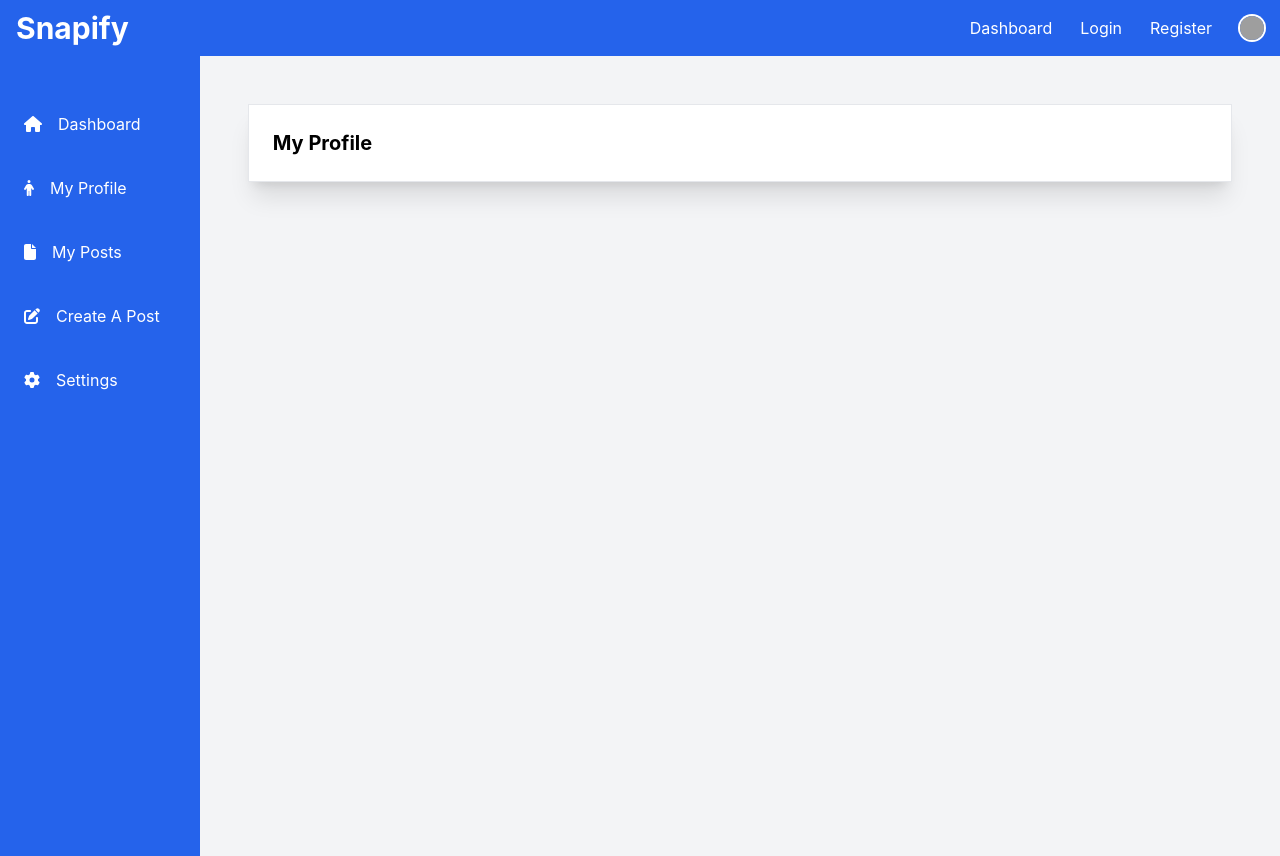
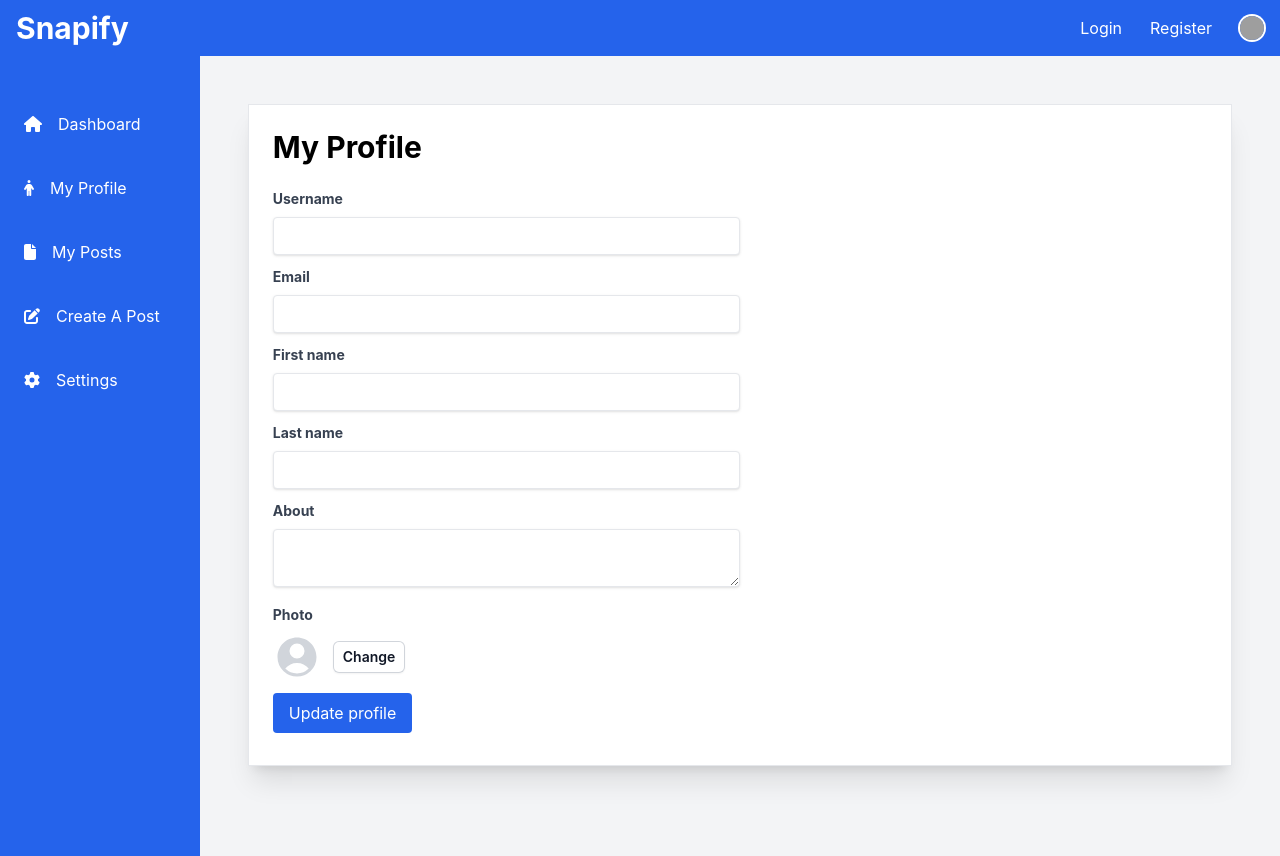
Before and after one commit to owensanders/snapify, a React (Create React App) app: page /my-profile in a window 1280 px wide. Built offline with nearby package versions, Linux system fonts and the light colour scheme; grey boxes are pictures that could not be loaded.

Commit message:
Complete profile page and some minor refactoring

```diff
--- a/src/App.tsx
+++ b/src/App.tsx
@@ -7,9 +7,6 @@ const App: React.FC = () => {
       <nav className="w-full bg-blue-600 h-14 flex justify-between items-center px-4">
         <h1 className="text-white text-3xl font-bold">Snapify</h1>
         <div className="flex space-x-7">
-          <Link to="/" className="text-white hover:text-blue-300">
-            Dashboard
-          </Link>
           <Link to="/login" className="text-white hover:text-blue-300">
             Login
           </Link>
--- a/src/components/MyProfile.tsx
+++ b/src/components/MyProfile.tsx
@@ -1,4 +1,6 @@
 import Sidebar from "./SideBar";
+import Button from "./ui/Button";
+import Input from "./ui/Input";
 
 const MyProfile: React.FC = () => {
   return (
@@ -6,7 +8,80 @@ const MyProfile: React.FC = () => {
       <Sidebar />
       <div className="flex-grow bg-gray-100 p-6">
         <div className="bg-white shadow-xl border m-6 p-6">
-          <h1 className="text-xl font-bold">My Profile</h1>
+          <h1 className="text-3xl font-bold">My Profile</h1>
+          <div className="w-1/2 mt-6">
+            <form>
+              <Input
+                label="Username"
+                id="username"
+                name="username"
+                type="text"
+              />
+              <Input
+                label="Email"
+                id="email"
+                name="email"
+                type="email"
+                classes="mt-3"
+              />
+              <Input
+                label="First name"
+                id="first-name"
+                name="first-name"
+                type="text"
+                classes="mt-3"
+              />
+              <Input
+                label="Last name"
+                id="last-name"
+                name="last-name"
+                type="text"
+                classes="mt-3"
+              />
+              <div className="mt-3">
+                <label
+                  htmlFor="about"
+                  className="block text-gray-700 text-sm font-bold mb-2"
+                >
+                  About
+                </label>
+                <textarea
+                  id="about"
+                  name="about"
+                  className="shadow appearance-none border rounded w-full py-2 px-3 text-gray-700 leading-tight focus:outline-none focus:shadow-outline"
+                />
+              </div>
+              <div className="mt-3">
+                <label
+                  htmlFor="photo"
+                  className="block text-gray-700 text-sm font-bold mb-2"
+                >
+                  Photo
+                </label>
+                <div className="mt-2 flex items-center gap-x-3">
+                  <svg
+                    className="h-12 w-12 text-gray-300"
+                    viewBox="0 0 24 24"
+                    fill="currentColor"
+                    aria-hidden="true"
+                  >
+                    <path
+                      fill-rule="evenodd"
+                      d="M18.685 19.097A9.723 9.723 0 0021.75 12c0-5.385-4.365-9.75-9.75-9.75S2.25 6.615 2.25 12a9.723 9.723 0 003.065 7.097A9.716 9.716 0 0012 21.75a9.716 9.716 0 006.685-2.653zm-12.54-1.285A7.486 7.486 0 0112 15a7.486 7.486 0 015.855 2.812A8.224 8.224 0 0112 20.25a8.224 8.224 0 01-5.855-2.438zM15.75 9a3.75 3.75 0 11-7.5 0 3.75 3.75 0 017.5 0z"
+                      clip-rule="evenodd"
+                    />
+                  </svg>
+                  <button
+                    type="button"
+                    className="rounded-md bg-white px-2.5 py-1.5 text-sm font-semibold text-gray-900 shadow-sm ring-1 ring-inset ring-gray-300 hover:bg-gray-50"
+                  >
+                    Change
+                  </button>
+                </div>
+              </div>
+              <Button classes="mt-3">Update profile</Button>
+            </form>
+          </div>
         </div>
       </div>
     </div>
--- a/src/components/SideBar.tsx
+++ b/src/components/SideBar.tsx
@@ -16,7 +16,7 @@ const Sidebar: React.FC = () => {
     >
       <ul className="text-white ml-2">
         <li className="my-10">
-          <Link to="/" className="flex items-center">
+          <Link to="/dashboard" className="flex items-center">
             <FontAwesomeIcon icon={faHome} className="mr-4" />
             Dashboard
           </Link>
--- a/src/components/auth/Login.tsx
+++ b/src/components/auth/Login.tsx
@@ -1,6 +1,7 @@
 import { FormEvent } from "react";
 import { Link } from "react-router-dom";
-import Input from "./Input";
+import Input from "../ui/Input";
+import Button from "../ui/Button";
 
 const Login: React.FC = () => {
   const handleSubmit = (e: FormEvent) => {
@@ -32,9 +33,7 @@ const Login: React.FC = () => {
             />
           </div>
           <div className="flex flex-col md:flex-row justify-center items-center">
-            <button className="w-full md:w-auto mb-2 rounded bg-blue-600 hover:bg-blue-800 px-4 py-2 md:mr-3 text-white">
-              Login
-            </button>
+            <Button>Login</Button>
             <Link to="/register">
               <p className="text-center text-blue-600 hover:text-blue-800 cursor-pointer">
                 Don't have an account? Sign up here.
--- a/src/components/auth/Register.tsx
+++ b/src/components/auth/Register.tsx
@@ -1,6 +1,7 @@
 import { FormEvent } from "react";
 import { Link } from "react-router-dom";
-import Input from "./Input";
+import Input from "../ui/Input";
+import Button from "../ui/Button";
 
 const Register: React.FC = () => {
   const handleSubmit = (e: FormEvent) => {
@@ -59,9 +60,7 @@ const Register: React.FC = () => {
             />
           </div>
           <div className="flex flex-col md:flex-row justify-center items-center">
-            <button className="w-full md:w-auto mb-2 rounded bg-blue-600 hover:bg-blue-800 px-4 py-2 md:mr-3 text-white">
-              Register
-            </button>
+            <Button>Register</Button>
             <Link to="/login">
               <p className="text-center text-blue-600 hover:text-blue-800 cursor-pointer">
                 Already have an account? Login here.
--- /dev/null
+++ b/src/components/ui/Button.tsx
@@ -0,0 +1,13 @@
+import { ButtonProps } from "../../interfaces/props/ButtonProps";
+
+const Button: React.FC<ButtonProps> = ({ children, classes }) => {
+  return (
+    <button
+      className={`w-full md:w-auto mb-2 rounded bg-blue-600 hover:bg-blue-800 px-4 py-2 md:mr-3 text-white ${classes}`}
+    >
+      {children}
+    </button>
+  );
+};
+
+export default Button;
--- a/src/components/auth/Input.tsx
+++ b/src/components/ui/Input.tsx
@@ -1,8 +1,8 @@
 import { InputProps } from "../../interfaces/props/InputProps";
 
-const Input: React.FC<InputProps> = ({ label, id, ...props }) => {
+const Input: React.FC<InputProps> = ({ label, id, classes, ...props }) => {
   return (
-    <>
+    <div className={classes}>
       <label
         htmlFor={id}
         className="block text-gray-700 text-sm font-bold mb-2"
@@ -14,7 +14,7 @@ const Input: React.FC<InputProps> = ({ label, id, ...props }) => {
         className="shadow appearance-none border rounded w-full py-2 px-3 text-gray-700 leading-tight focus:outline-none focus:shadow-outline"
         {...props}
       />
-    </>
+    </div>
   );
 };
 
--- a/src/index.tsx
+++ b/src/index.tsx
@@ -18,7 +18,7 @@ const router = createBrowserRouter([
     children: [
       {
         path: "",
-        element: <Dashboard />,
+        element: <Login />,
       },
       {
         path: "login",
@@ -31,6 +31,10 @@ const router = createBrowserRouter([
       {
         path: "my-profile",
         element: <MyProfile />,
+      },
+      {
+        path: "dashboard",
+        element: <Dashboard />,
       },
       {
         path: "my-posts",
--- /dev/null
+++ b/src/interfaces/props/ButtonProps.ts
@@ -0,0 +1,6 @@
+import { ReactNode } from "react";
+
+export interface ButtonProps {
+  children: ReactNode;
+  classes?: string;
+}
--- a/src/interfaces/props/InputProps.ts
+++ b/src/interfaces/props/InputProps.ts
@@ -2,5 +2,6 @@ import { InputHTMLAttributes } from "react";
 
 export interface InputProps extends InputHTMLAttributes<HTMLInputElement> {
   label: string;
+  classes?: string;
   id: string;
 }
```
